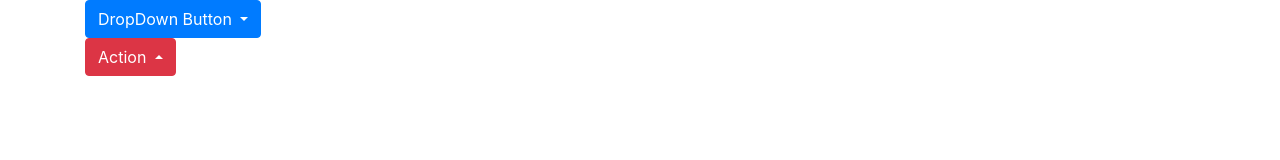
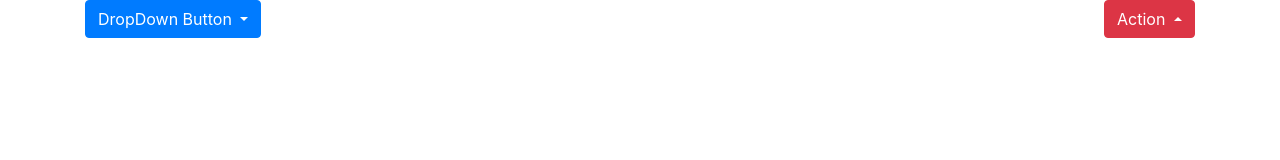
Before and after one commit to narayan494pandey/web-technologies, a plain HTML site: page bootstrap/dropdown.html in a window 1280 px wide. Drawn offline with nearby package versions, Linux system fonts and the light colour scheme.

Commit message:
filter method

```diff
--- a/bootstrap/dropdown.html
+++ b/bootstrap/dropdown.html
@@ -4,6 +4,15 @@
     <meta charset="UTF-8">
     <meta name="viewport" content="width=device-width, initial-scale=1.0">
     <title>Drop down</title>
+    <style>
+        .container{
+            display:flex;
+            justify-content: space-between;
+        }
+        .dropdown{
+            flex:1;
+        }
+    </style>
     <link rel="stylesheet" href="../node_modules/bootstrap/dist/css/bootstrap.min.css">
     <script src="../node_modules/jquery/dist/jquery.js"> </script>
     <script src="../node_modules/bootstrap/dist/js/bootstrap.bundle.min.js"> </script>
```
Also changed, not shown: JQuery/Animate.html (+3 -1 lines), JQuery/attribute.html (+1 -1 lines), JQuery/chaining.html (+0 -4 lines), JQuery/event.html (+1 -5 lines), JQuery/serialize.html (+1 -1 lines), JQuery/toggleshow.html (+0 -2 lines), 1 other file.
